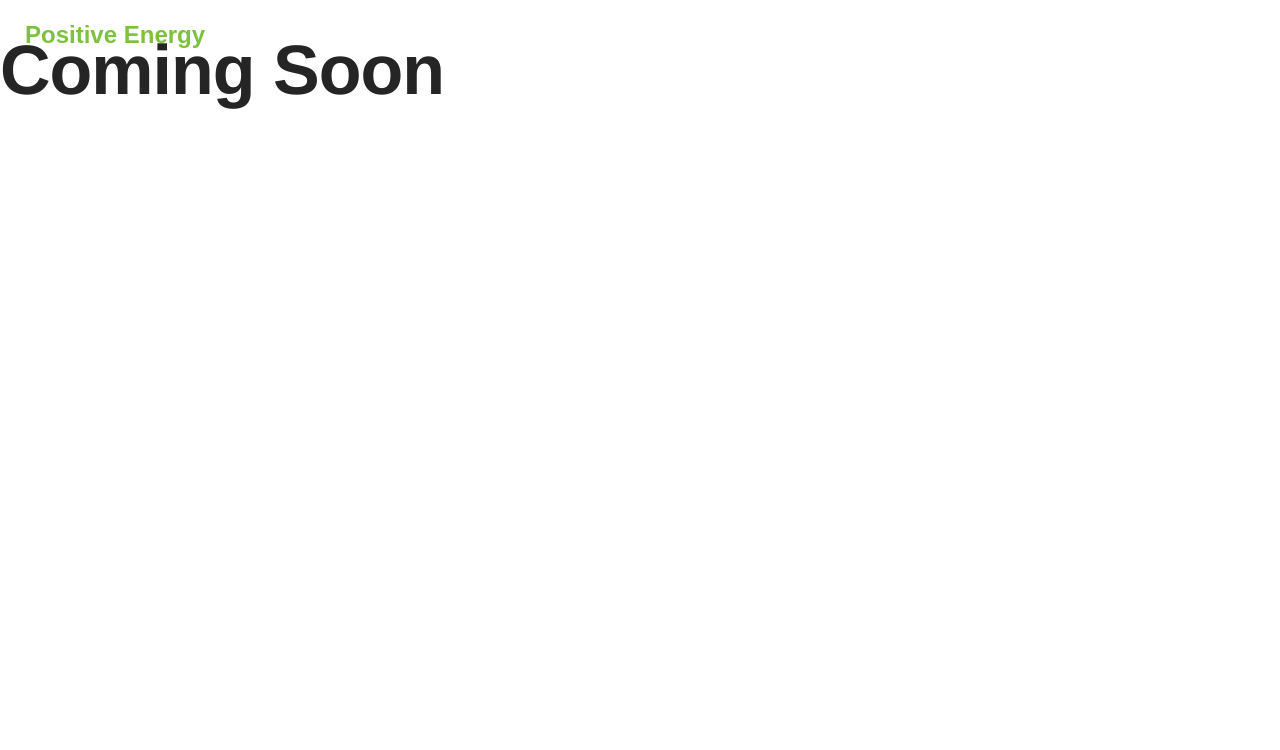
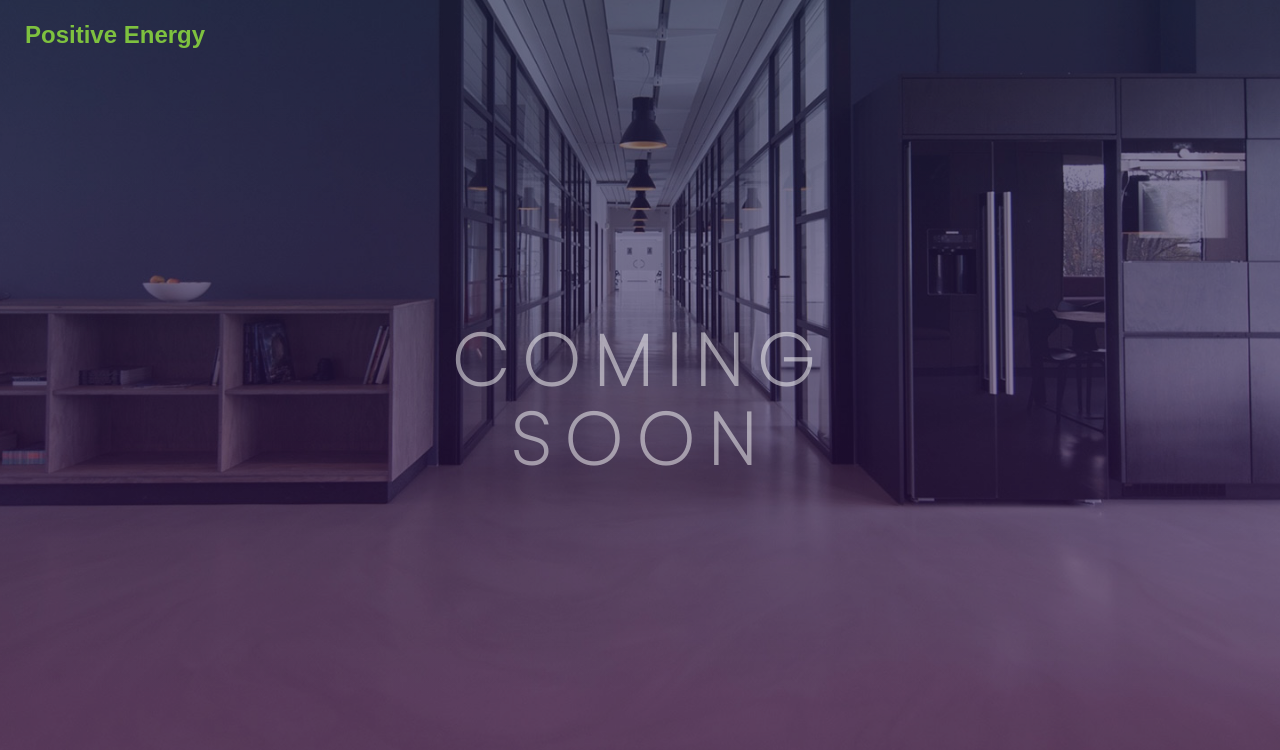
Before and after one commit to positiveenergygt/positiveenergygt.github.io, a plain HTML site: page index.html in a window 1280 px wide. Drawn offline with Linux system fonts and the light colour scheme; a web font is replaced by a local one.

Commit message:
Maintenance Screen Changes

```diff
--- a/css/style.css
+++ b/css/style.css
@@ -1,4 +1,5 @@
 @import url('https://fonts.googleapis.com/css?family=Gugi:400,500,600');
+@import url('https://fonts.googleapis.com/css2?family=Poppins:wght@100&display=swap');
 
 /*
 :root {
@@ -693,3 +694,98 @@ display: block;
     footer p {
         padding-top: 20px;
     }
+
+
+  /* ========================================================================= *
+   *   MAINTENANCE SCREEN                                                        *
+   * ========================================================================== */
+
+    .simpleslide100 {
+      display: block;
+      position: fixed;
+      z-index: 0;
+      width: 100%;
+      height: 100%;
+      top: 0;
+      left: 0
+    }
+
+    .simpleslide100-item {
+      display: block;
+      position: absolute;
+      width: 100%;
+      height: 100%;
+      top: 0;
+      left: 0
+    }
+
+    .bg-img1 {
+      background-position: center;
+      background-repeat: no-repeat;
+      background-size: cover
+    }
+
+    .overlay1 {
+      position: relative;
+      z-index: 1
+    }
+
+    .overlay1::before {
+      content: "";
+      display: block;
+      position: absolute;
+      z-index: -1;
+      width: 100%;
+      height: 100%;
+      top: 0;
+      left: 0;
+      background: #7579ff;
+      background: -webkit-linear-gradient(bottom, #b224ef, #7579ff);
+      background: -o-linear-gradient(bottom, #b224ef, #7579ff);
+      background: -moz-linear-gradient(bottom, #b224ef, #7579ff);
+      background: linear-gradient(bottom, #b224ef, #7579ff);
+      opacity: .3
+    }
+
+    .overlay1::after {
+      content: "";
+      display: block;
+      position: absolute;
+      z-index: -1;
+      width: 100%;
+      height: 100%;
+      top: 0;
+      left: 0;
+      background: rgba(0, 0, 0, .4)
+    }
+
+    .size1 {
+      width: 100%;
+      min-height: 100vh
+    }
+
+    .l1-txt1 {
+      font-family: 'Poppins';
+      font-size: 72px;
+      line-height: 1.1;
+      color: rgba(255, 255, 255, .5);
+      text-transform: uppercase;
+      letter-spacing: 15px
+    }
+
+    .maint-text-div {
+      padding: 25px 0 25px;
+      min-height: 100vh;
+      width: 100%;
+      height: 100%;
+      text-align: center;
+    }
+
+    .maint-text-div h1 {
+      margin: 0;
+      position: absolute;
+      top: 50%;
+      left: 50%;
+      -ms-transform: translate(-50%, -50%);
+      transform: translate(-50%, -50%);
+    }
```
